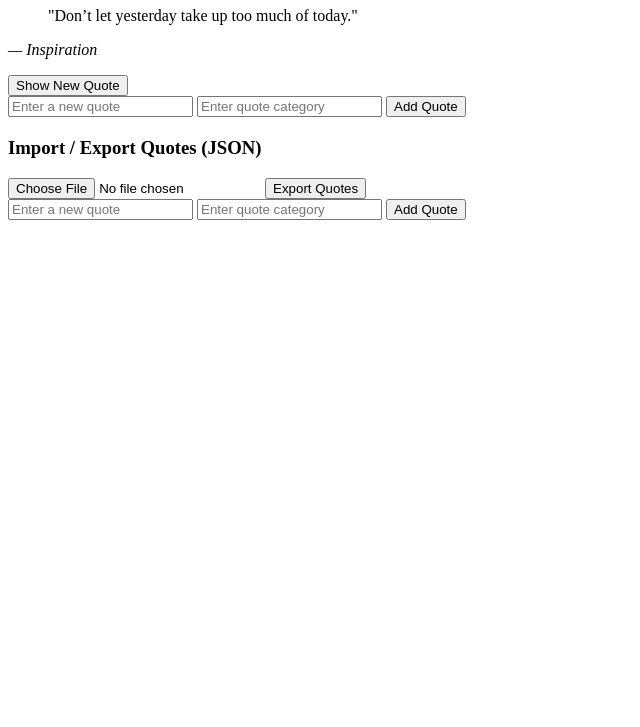
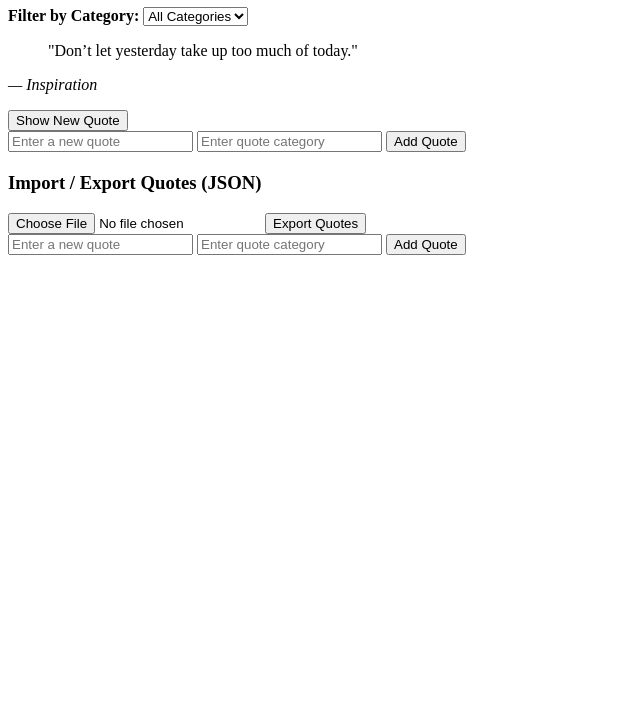
Before and after one commit to edwinomorowa33-Geek/alx_fe_javascript, a plain HTML site: page dom-manipulation/index.html in a window 1280 px wide. Shown: the part 73-800 px from the top of the page, without its empty margins (0-640 px from the left). Drawn offline with Linux system fonts and the light colour scheme.

Commit message:
the dom starting

```diff
--- a/dom-manipulation/index.html
+++ b/dom-manipulation/index.html
@@ -7,6 +7,16 @@
 </head>
 <body>
   <h1>Dynamic Quote Generator</h1>
+
+  <!-- === Step 1: Added Category Filter Dropdown === -->
+  <div style="margin-bottom: 10px;">
+    <label for="categoryFilter"><strong>Filter by Category:</strong></label>
+    <select id="categoryFilter" onchange="filterQuotes()">
+      <option value="">All Categories</option>
+      <!-- Categories will be populated dynamically -->
+    </select>
+  </div>
+  <!-- ============================================== -->
 
   <!-- Placeholder for dynamic quote content -->
   <div id="quoteDisplay"></div>
--- a/dom-manipulation/script.js
+++ b/dom-manipulation/script.js
@@ -8,6 +8,7 @@ const quotes = [
 // ---------- ADD: Web Storage keys & helpers ----------
 const LS_KEY = "dynamic_quote_generator_quotes_v1";
 const SESSION_KEY_LAST = "dynamic_quote_generator_lastViewed";
+const FILTER_KEY = "dynamic_quote_generator_selected_category"; // NEW KEY for filter
 
 function saveQuotesToLocalStorage() {
   try {
@@ -100,6 +101,9 @@ function addQuote() {
   textInput.value = "";
   categoryInput.value = "";
 
+  // Update categories dropdown if new one added
+  populateCategories();
+
   // Use innerHTML to confirm addition dynamically
   quoteDisplay.innerHTML = `
     <p style="color: green;">New quote added successfully!</p>
@@ -156,6 +160,7 @@ function importFromJsonFile(event) {
 
       quotes.push(...validItems);
       saveQuotesToLocalStorage();
+      populateCategories(); // update dropdown after import
       alert(`Imported ${validItems.length} quotes successfully!`);
     } catch (err) {
       console.error("Import failed:", err);
@@ -167,7 +172,52 @@ function importFromJsonFile(event) {
 // --------------------------------------------------------
 
 
+// ---------- ADD: CATEGORY FILTERING SYSTEM ----------
+function populateCategories() {
+  let dropdown = document.getElementById("categoryFilter");
+
+  if (!dropdown) {
+    dropdown = document.createElement("select");
+    dropdown.id = "categoryFilter";
+    document.body.insertBefore(dropdown, quoteDisplay);
+    dropdown.addEventListener("change", filterQuotes);
+  }
+
+  const categories = [...new Set(quotes.map(q => q.category))];
+  const lastSelected = localStorage.getItem(FILTER_KEY);
+
+  dropdown.innerHTML = `<option value="">All Categories</option>` +
+    categories.map(cat => `<option value="${cat}" ${cat === lastSelected ? "selected" : ""}>${cat}</option>`).join("");
+
+  if (lastSelected) filterQuotes();
+}
+
+function filterQuotes() {
+  const dropdown = document.getElementById("categoryFilter");
+  const selected = dropdown.value;
+
+  localStorage.setItem(FILTER_KEY, selected);
+
+  let filteredQuotes = selected ? quotes.filter(q => q.category === selected) : quotes;
+
+  if (filteredQuotes.length === 0) {
+    quoteDisplay.innerHTML = `<p>No quotes found for this category.</p>`;
+    return;
+  }
+
+  const randomIndex = Math.floor(Math.random() * filteredQuotes.length);
+  const { text, category } = filteredQuotes[randomIndex];
+
+  quoteDisplay.innerHTML = `
+    <blockquote>"${text}"</blockquote>
+    <p><em>— ${category}</em></p>
+  `;
+}
+// --------------------------------------------------------
+
+
 // === Step 7: Initialize App ===
 loadQuotesFromLocalStorage();
 createAddQuoteForm();
+populateCategories();
 showRandomQuote();
```
